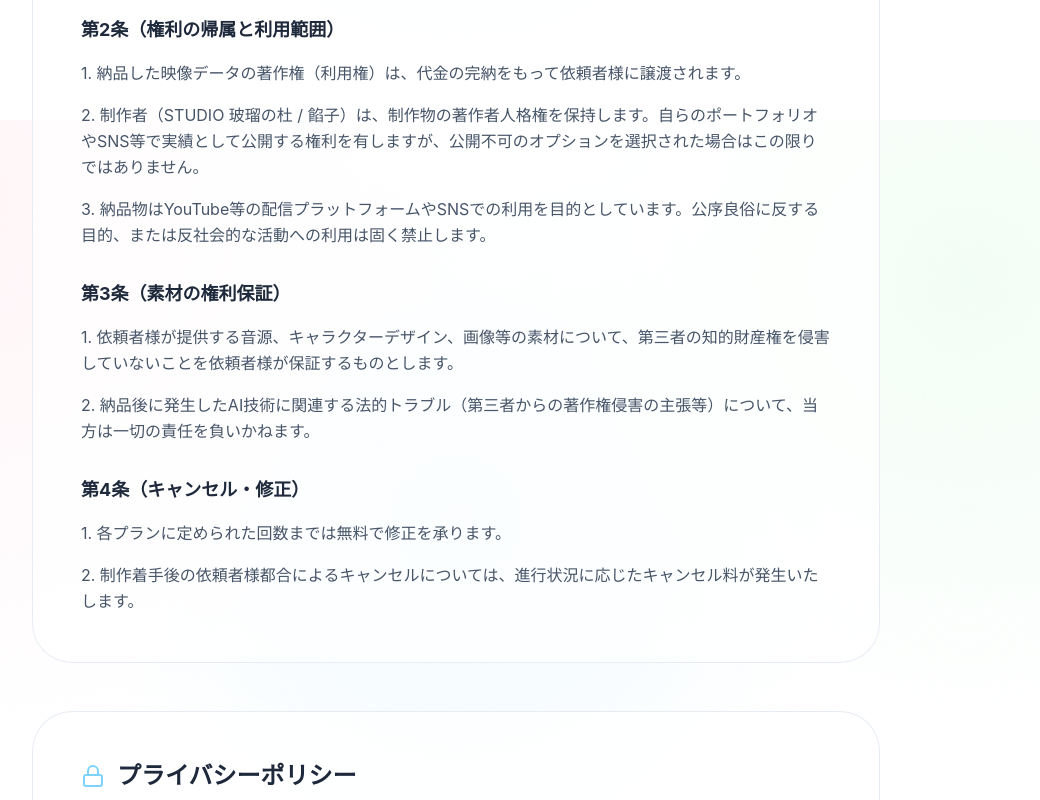
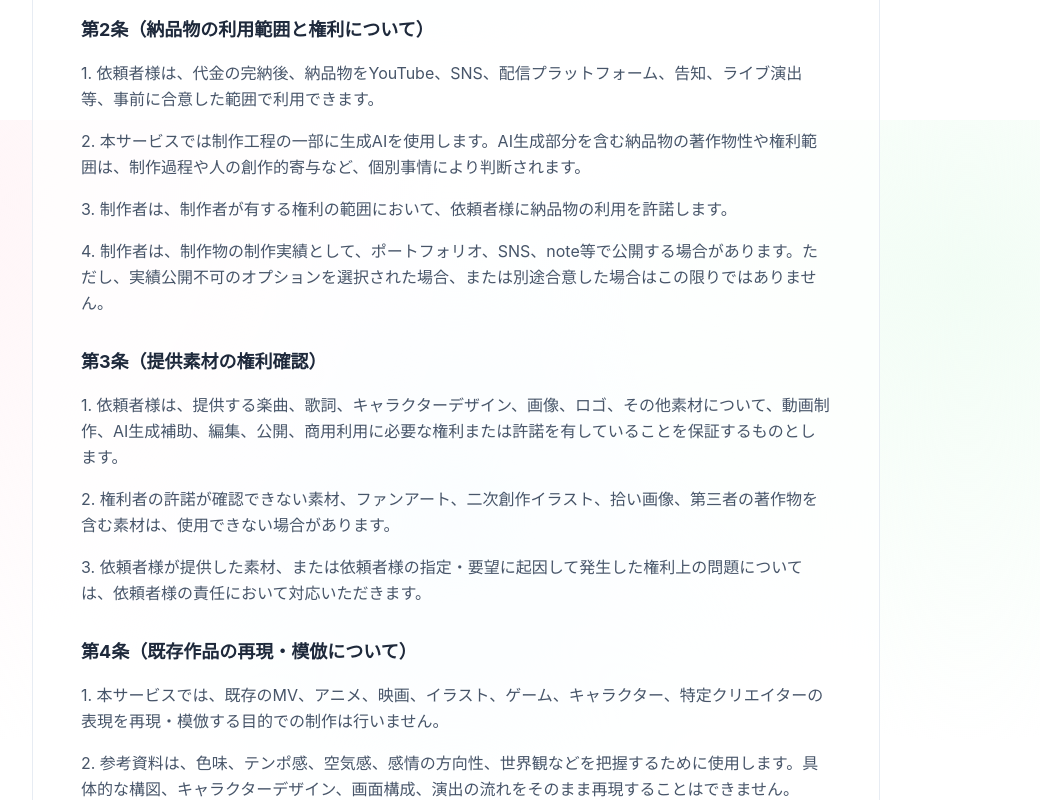
Before and after one commit to anko1oo7/harunomori-lp, a Next.js app: page /terms in a window 1280 px wide. Shown: the part 680-1480 px from the top of the page, without its empty margins (184-1224 px from the left). Built offline with nearby package versions, Linux system fonts and the light colour scheme.

Commit message:
feat: LPの法的表示・規約改定、制作日記の価値訴求、および更新日の更新

```diff
--- a/src/app/(lp)/faq/page.tsx
+++ b/src/app/(lp)/faq/page.tsx
@@ -24,6 +24,10 @@ const faqData = [
         a: "AI制作の特性上、シーンによってデザインにわずかなブレが生じることがあります。LoRA等の特殊な固定技術は使用せず、使用可能なツールを駆使して楽曲に合う表現を模索します。AI特有の「ゆらぎ」を含めた表現としてお楽しみください。",
       },
       {
+        q: "参考にしたいMVやイラストを送っても大丈夫ですか？",
+        a: "雰囲気や方向性を共有する目的であれば大丈夫です。\nただし、既存作品の構図・演出・キャラクターデザイン・画面構成をそのまま再現することはできません。\n\n参考資料は、色味・テンポ感・空気感・感情の方向性などを把握するために使用し、楽曲やキャラクターに合わせて別の表現として再構成します。",
+      },
+      {
         q: "「手描き風」など、特定の質感の指定はできますか？",
         a: "申し訳ございませんが、手描きに近い質感の再現や、細かなタッチの指定には対応しておりません。AIネイティブな表現を活かした制作となります。",
       },
@@ -38,6 +42,10 @@ const faqData = [
     icon: Layers,
     color: "var(--leaf-accent)",
     items: [
+      {
+        q: "依頼時に必要な素材はありますか？",
+        a: "楽曲、歌詞、キャラクター画像、ロゴなど、映像制作に使いたい素材をご用意ください。\n\nご提供いただく素材については、依頼者様ご自身で、動画制作・AI生成補助・公開・商用利用に必要な権利または許諾をご確認ください。\n\nファンアート、二次創作イラスト、拾い画像、権利者が不明な素材は使用できない場合があります。",
+      },
       {
         q: "音源の形式に指定はありますか？",
         a: "トラブル防止のため、音源は「WAV形式」のみ受け付けております。また、歌詞テキストは必須となります。",
@@ -58,12 +66,20 @@ const faqData = [
     color: "var(--sky-accent)",
     items: [
       {
+        q: "どのような依頼がお受けできませんか？",
+        a: "以下のようなご依頼はお受けできません。\n\n・既存のMV、アニメ、映画、イラスト、ゲーム画面等の再現\n・特定のクリエイター、絵師、アーティスト、声優、歌手の表現を模倣するご依頼\n・権利者の許可が確認できない画像、楽曲、歌詞、キャラクター、ロゴを使用するご依頼\n・第三者のキャラクターや作品を、許可なく使用する内容\n・公序良俗に反する内容、権利侵害のおそれが高い内容",
+      },
+      {
+        q: "AIを使った映像でも商用利用できますか？",
+        a: "ご依頼内容や使用素材の権利関係に問題がない範囲で、YouTube・SNS・告知等にご利用いただけます。\n\n本サービスでは制作工程の一部に生成AIを使用し、企画・構成・演出・編集・仕上げは人の判断を入れて制作しています。\n\nただし、AI生成物を含む納品物の著作物性や権利範囲は、個別事情により判断されます。そのため、すべての権利関係について完全な保証を行うものではありません。",
+      },
+      {
         q: "完成した動画の利用範囲を教えてください。",
         a: "基本的にYouTubeへのアップロードを想定しています。その他のSNS等で使用される場合は、可能な限り「玻瑠の杜」へのリンク記載をお願いしております。",
       },
       {
         q: "AI制作によるトラブルが心配です。",
-        a: "制作後に発生したAI関連のトラブル（著作権等）について、当方は一切の責任を負いかねます。持ち込み素材の権利確認を含め、ご依頼者様の責任においてご利用をお願いいたします。",
+        a: "当方は、既存著作物の再現・模倣を目的とした制作は行いません。また、納品前に可能な範囲で類似性や権利上の問題がないか確認します。\n\nただし、すべての既存著作物との非類似性や、第三者から権利主張を受けないことを保証するものではありません。\n\n依頼者様が提供した素材、または依頼者様の指定・要望に起因して発生した権利上の問題については、依頼者様の責任において対応いただきます。",
       },
       {
         q: "AIの倫理的な問題についてはどう考えていますか？",
--- a/src/app/(lp)/page.tsx
+++ b/src/app/(lp)/page.tsx
@@ -104,7 +104,7 @@ const flow = [
   {
     step: "02",
     title: "整理",
-    body: "内容を確認し、進め方と対応範囲を整えます。",
+    body: "内容を確認し、進め方・対応範囲・ご提供素材の使用可否を整理します。参考資料がある場合は、再現ではなく、色味・テンポ感・空気感などの要素に分解して制作方針を決めます。",
   },
   {
     step: "03",
@@ -162,7 +162,7 @@ export default function Home() {
                 </div>
                 <div className="h-4 w-px bg-[var(--line)] hidden md:block"></div>
                 <div className="text-[10px] font-black text-[var(--muted)] uppercase border-l border-[var(--line)] pl-4 md:border-0 md:pl-0">
-                  Last Updated: 2026.05.06
+                  Last Updated: 2026.06.01
                 </div>
               </div>
             </div>
@@ -428,6 +428,21 @@ export default function Home() {
                     </p>
                   </div>
                 </div>
+
+                <div className="space-y-6">
+                  <h4 className="flex items-center gap-3 text-lg font-black border-b border-[var(--line)] pb-2 pr-4 w-fit">
+                    <BookOpen className="h-5 w-5 text-[var(--leaf-accent)]" />
+                    制作日記・プロセス公開
+                  </h4>
+                  <div className="rounded-3xl bg-white/50 p-6 border border-white">
+                    <p className="text-lg font-bold leading-relaxed text-[var(--ink-soft)]">
+                      制作後には、可能な範囲で制作日記を公開し、どのように楽曲を解釈し、映像へ落とし込んだかを記録しています。
+                    </p>
+                    <p className="mt-4 text-sm font-medium leading-relaxed text-[var(--muted)]">
+                      AI任せにするのではなく、企画・演出・編集という人間の意思による創作プロセスを大切にしています。
+                    </p>
+                  </div>
+                </div>
               </div>
             </div>
           </div>
@@ -584,7 +599,25 @@ export default function Home() {
             <h2>大切なお知らせ</h2>
           </div>
 
-          <div className="mt-16 space-y-4 reveal">
+          <div className="mt-16 p-8 rounded-[32px] bg-[var(--accent-soft)]/20 border border-[var(--accent-soft)]/50 reveal space-y-6 text-left">
+            <p className="text-lg font-black text-[var(--accent-strong)] flex items-center gap-2">
+              <Sparkles className="h-5 w-5 shrink-0" />
+              本サービスでは、制作工程の一部に生成AIを使用します。
+            </p>
+            <div className="space-y-4 text-sm font-bold leading-relaxed text-[var(--ink-soft)]">
+              <p>
+                ・既存のMV・アニメ・イラスト・特定クリエイターの表現をそのまま再現・模倣するご依頼はお受けできません。
+              </p>
+              <p>
+                ・参考資料は、色味・雰囲気・テンポ感・世界観を把握するために使用し、具体的な構図やデザインは楽曲に合わせて再構成します。
+              </p>
+              <p>
+                ・ご提供いただく楽曲・歌詞・キャラクター画像・ロゴ等は、依頼者様ご自身で、動画制作・AI生成補助・公開・商用利用に必要な権利または許諾をご確認ください。
+              </p>
+            </div>
+          </div>
+
+          <div className="mt-8 space-y-4 reveal">
             {[
               "AI生成特有の、細部や装飾のゆらぎが発生する場合があります。",
               "キャラクターや衣装の完全な固定より、全体の印象を優先します。",
--- a/src/app/(lp)/terms/page.tsx
+++ b/src/app/(lp)/terms/page.tsx
@@ -42,30 +42,49 @@ export default function TermsPage() {
               </div>
 
               <div className="space-y-4">
-                <h3 className="text-lg font-bold text-[var(--ink)]">第2条（権利の帰属と利用範囲）</h3>
+                <h3 className="text-lg font-bold text-[var(--ink)]">第2条（納品物の利用範囲と権利について）</h3>
                 <p>
-                  1. 納品した映像データの著作権（利用権）は、代金の完納をもって依頼者様に譲渡されます。
+                  1. 依頼者様は、代金の完納後、納品物をYouTube、SNS、配信プラットフォーム、告知、ライブ演出等、事前に合意した範囲で利用できます。
                 </p>
                 <p>
-                  2. 制作者（STUDIO 玻瑠の杜 / 餡子）は、制作物の著作者人格権を保持します。自らのポートフォリオやSNS等で実績として公開する権利を有しますが、公開不可のオプションを選択された場合はこの限りではありません。
+                  2. 本サービスでは制作工程の一部に生成AIを使用します。AI生成部分を含む納品物の著作物性や権利範囲は、制作過程や人の創作的寄与など、個別事情により判断されます。
                 </p>
                 <p>
-                  3. 納品物はYouTube等の配信プラットフォームやSNSでの利用を目的としています。公序良俗に反する目的、または反社会的な活動への利用は固く禁止します。
+                  3. 制作者は、制作者が有する権利の範囲において、依頼者様に納品物の利用を許諾します。
+                </p>
+                <p>
+                  4. 制作者は、制作物の制作実績として、ポートフォリオ、SNS、note等で公開する場合があります。ただし、実績公開不可のオプションを選択された場合、または別途合意した場合はこの限りではありません。
                 </p>
               </div>
 
               <div className="space-y-4">
-                <h3 className="text-lg font-bold text-[var(--ink)]">第3条（素材の権利保証）</h3>
+                <h3 className="text-lg font-bold text-[var(--ink)]">第3条（提供素材の権利確認）</h3>
                 <p>
-                  1. 依頼者様が提供する音源、キャラクターデザイン、画像等の素材について、第三者の知的財産権を侵害していないことを依頼者様が保証するものとします。
+                  1. 依頼者様は、提供する楽曲、歌詞、キャラクターデザイン、画像、ロゴ、その他素材について、動画制作、AI生成補助、編集、公開、商用利用に必要な権利または許諾を有していることを保証するものとします。
                 </p>
                 <p>
-                  2. 納品後に発生したAI技術に関連する法的トラブル（第三者からの著作権侵害の主張等）について、当方は一切の責任を負いかねます。
+                  2. 権利者の許諾が確認できない素材、ファンアート、二次創作イラスト、拾い画像、第三者の著作物を含む素材は、使用できない場合があります。
+                </p>
+                <p>
+                  3. 依頼者様が提供した素材、または依頼者様の指定・要望に起因して発生した権利上の問題については、依頼者様の責任において対応いただきます。
                 </p>
               </div>
 
               <div className="space-y-4">
-                <h3 className="text-lg font-bold text-[var(--ink)]">第4条（キャンセル・修正）</h3>
+                <h3 className="text-lg font-bold text-[var(--ink)]">第4条（既存作品の再現・模倣について）</h3>
+                <p>
+                  1. 本サービスでは、既存のMV、アニメ、映画、イラスト、ゲーム、キャラクター、特定クリエイターの表現を再現・模倣する目的での制作は行いません。
+                </p>
+                <p>
+                  2. 参考資料は、色味、テンポ感、空気感、感情の方向性、世界観などを把握するために使用します。具体的な構図、キャラクターデザイン、画面構成、演出の流れをそのまま再現することはできません。
+                </p>
+                <p>
+                  3. 制作者は、納品前に可能な範囲で既存著作物との類似性や権利上の問題がないか確認します。ただし、すべての既存著作物との非類似性や、第三者から権利主張を受けないことを保証するものではありません。
+                </p>
+              </div>
+
+              <div className="space-y-4">
+                <h3 className="text-lg font-bold text-[var(--ink)]">第5条（キャンセル・修正）</h3>
                 <p>
                   1. 各プランに定められた回数までは無料で修正を承ります。
                 </p>
```
